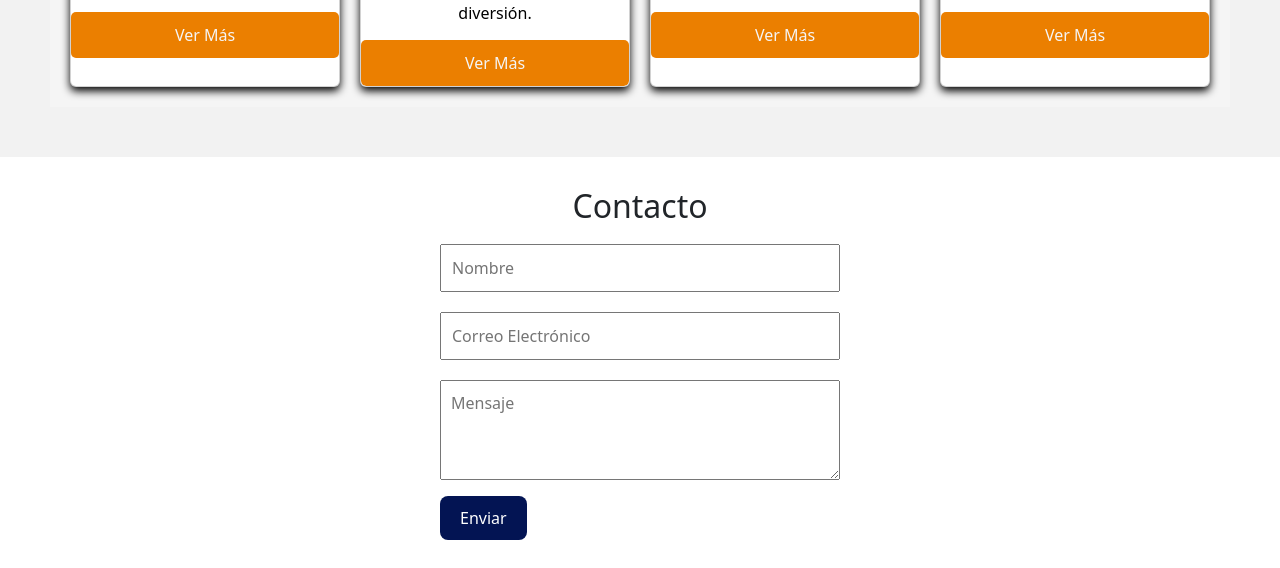
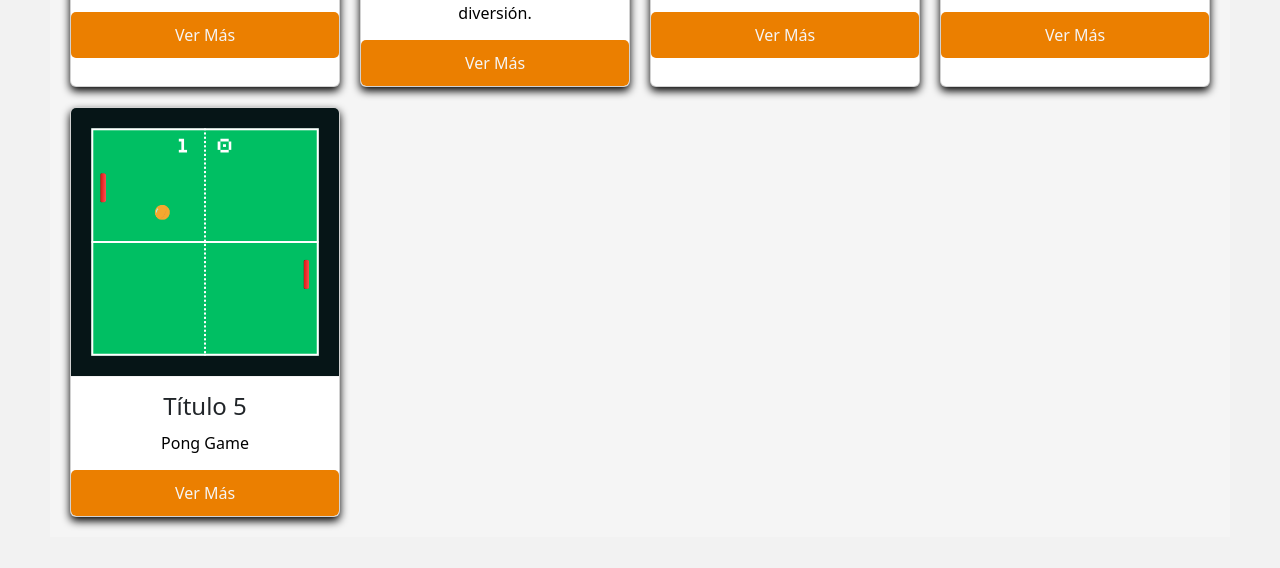
Before and after one commit to AndreaMReyna/portafolio, a plain HTML site: page index.html in a window 1280 px wide. Shown: the part 2710-3278 px from the top of the page. Drawn offline with nearby package versions, Linux system fonts and the light colour scheme; a web font is replaced by a local one.

Commit message:
Adición de la tarjeta del juego de Pong

```diff
--- a/index.html
+++ b/index.html
@@ -114,13 +114,13 @@
                     <p>Proyecto desarrollado por iniciativa propia, utilizando los conocimientos adquiridos en mi formación como desarrolladora web. Empleando HTML, CSS y JavaScript, he creado una experiencia de juego interactiva y dinámica que permite a los usuarios jugar entre sí.</p>
                     <a href="https://andreamreyna.github.io/juego-gato/" class="btn">Ver Más</a>
                 </div>
-              <!-- <div class="card">
-                    <img src="image5.jpg" alt="Imagen 5">
+                 <div class="card">
+                    <img src="fotos/juego-pong.png" alt="juego-pong">
                     <h3>Título 5</h3>
-                    <p>Descripción de la tarjeta 5.</p>
-                    <a href="page5.html" class="btn">Ver Más</a>
+                    <p> Pong Game</p>
+                    <a href="https://andreamreyna.github.io/ping-pong/" class="btn">Ver Más</a>
                 </div>
-                <div class="card">
+                <!--  <div class="card">
                     <img src="image6.jpg" alt="Imagen 6">
                     <h3>Proyecto 6</h3>
                     <p>Descripción de la tarjeta 6.</p>
```
Also changed, not shown: fotos/juego-pong.png (added).
